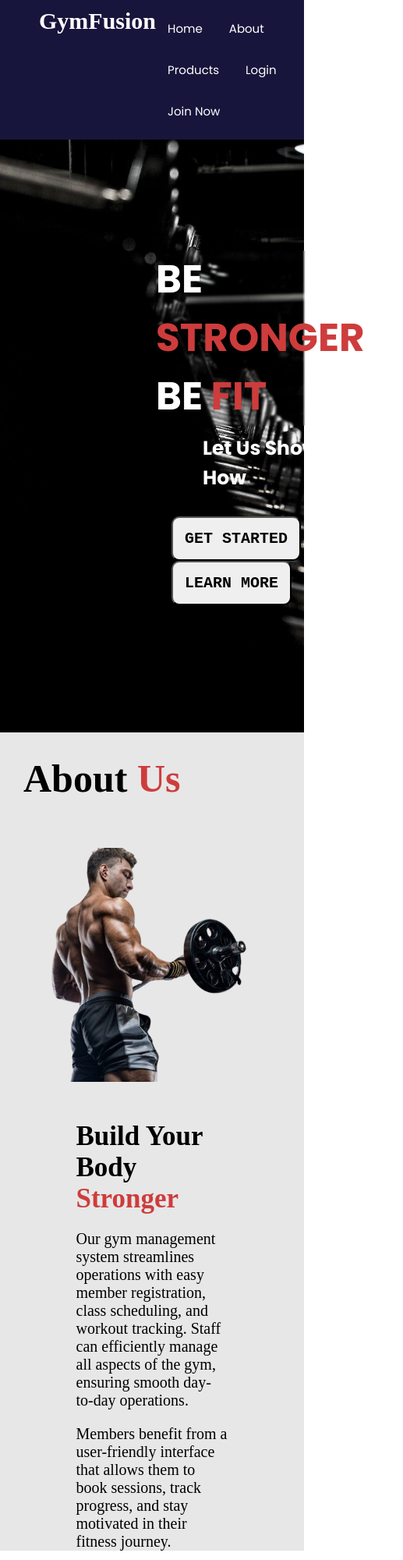
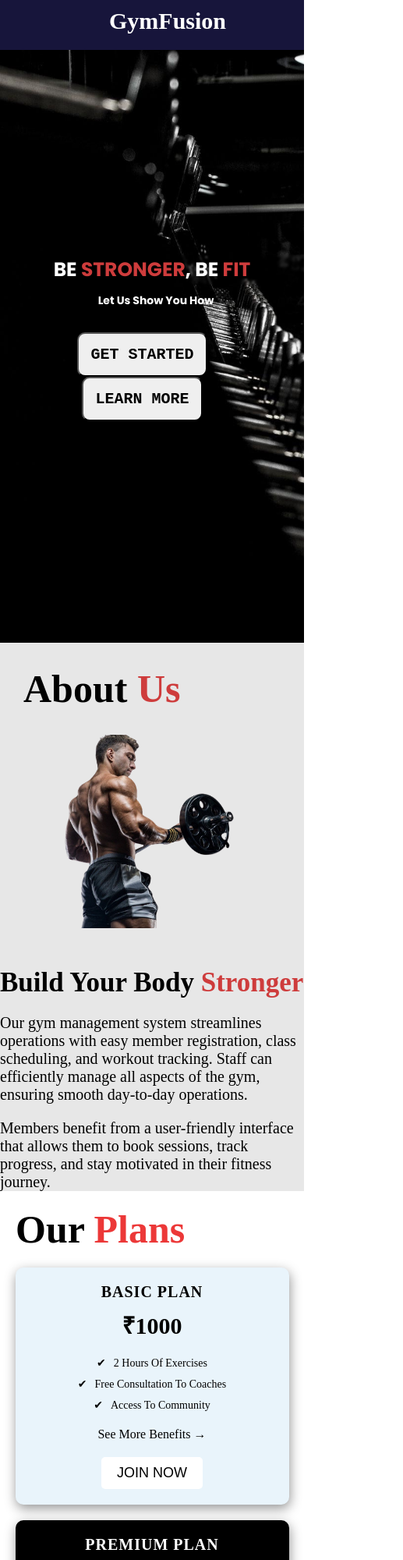
Before and after one commit to Sumanraj-P/SHAN-AI, a plain HTML site: page index.html in a window 390 px wide. Shown: the top 2000 px of the page at 78% size, 517 px wide, since content can reach past the window. Drawn offline with Linux system fonts and the light colour scheme; a web font is replaced by a local one.

Commit message:
Update style.css

```diff
--- a/style.css
+++ b/style.css
@@ -1,43 +1,43 @@
 @import url('https://fonts.googleapis.com/css2?family=Platypi:ital,wght@0,300..800;1,300..800&family=Poppins:ital,wght@0,100;0,200;0,300;0,400;0,500;0,600;0,700;0,800;0,900;1,100;1,200;1,300;1,400;1,500;1,600;1,700;1,800;1,900&display=swap');
 
-*{
+* {
     padding: 0;
     margin: 0;
     box-sizing: border-box;
 }
 
-.nav{
+.nav {
     display: flex;
     justify-content: space-between;
     padding: 10px;
     background-color: #17153B;
 }
 
-.navigation ul li{
+.navigation ul li {
     display: inline-block;
     margin: 15px;
 }
 
-.title h2{
+.title h2 {
     color: #fff;
     font-size: 50px;
     padding-left: 40px;
     font-family: "Platypi", serif;
 }
 
-.navigation ul li a{
+.navigation ul li a {
     color: #fff;
     text-decoration: none;
     font-size: 20px;
     font-family: "Poppins", sans-serif;
 }
 
-.navigation ul li a:hover{
+.navigation ul li a:hover {
     color: #2F58CD;
     text-shadow: 0 1px 2px #2F58CD;
 }
 
-.main{
+.main {
     background: url(background.jpg);
     width: 100%;
     height: 90vh;
@@ -45,35 +45,36 @@
     background-repeat: no-repeat;
     display: flex;
     align-items: center;
-
 }
 
-.texts{
+.texts {
     margin-left: 200px;
     font-family: "Poppins", sans-serif;
 }
 
-.texts h1{
+.texts h1 {
     font-size: 50px;
     color: #fff;
     backdrop-filter: blur(1px);
 }
-.texts h1 span{
+
+.texts h1 span {
     color: #ce3c3c;
 }
 
-.texts h2{
+.texts h2 {
     font-size: 25px;
     color: #fff;
     margin-left: 60px;
     margin-top: 10px;
 }
-.buttons{
+
+.buttons {
     padding: 20px;
     margin-top: 10px;
+}
 
-}
-.buttons button{
+.buttons button {
     padding: 15px;
     margin-right: 25px;
     border-radius: 10px;
@@ -83,60 +84,57 @@
     cursor: pointer;
 }
 
-.about{
+.about {
     background-color: #52515123;
 }
 
-.about h1{
+.about h1 {
     padding: 30px;
     font-size: 50px;
 }
 
-.about h1 span{
+.about h1 span {
     color: #ce3c3c;
 }
 
-.about img{
+.about img {
     margin-top: 30px;
     margin-left: 50px;
     width: 750px;
     height: 500px;
-
 }
 
-.content{
+.content {
     display: flex;
     justify-content: center;
     align-items: center;
     flex-wrap: wrap;
 }
 
-
-.content-text{
+.content-text {
     margin-top: 50px;
 }
-.content-text h3 span{color: #ce3c3c;}
-.content-text h3{
+
+.content-text h3 span {
+    color: #ce3c3c;
+}
+
+.content-text h3 {
     font-size: 35px;
 }
+
 .content-text p {
     margin-top: 20px;
     font-size: 20px;
     max-width: 500px;
 }
 
-@media screen and (max-width: 992px) {
-    .content-text p {
-        max-width: 800px;
-    }
-}
-
-.price h1{
+.price h1 {
     font-size: 50px;
     margin: 20px;
 }
 
-.price span{
+.price span {
     color: #ec3838;
 }
 
@@ -241,36 +239,167 @@
     color: #fff;
 }
 
-
-
-footer{
+footer {
     background-color: #1d1d1ec8;
     width: 100%;
     height: 60px;
     display: flex;
     justify-content: center;
     align-items: center;
-
 }
 
-@media screen and (max-width:992px) {
-    .navigation ul{
+/* Media Queries */
+@media screen and (max-width: 1000px) {
+    .navigation ul {
         padding: 0;
+    }
+    .navigation ul li {
+        margin: 10px;
     }
     .navigation ul li a{
         font-size: 15px;
     }
-    .title h2{
+    .title h2 {
         font-size: 30px;
     }
-    .content img , .content-text{
-        float: left;
-        width:50%;
+    .texts {
+        margin-left: 100px;
     }
-    .content img{
-        width:450px;
-        height: 300px;
-        margin-left: 0;
-
+    .texts h1 {
+        font-size: 40px;
+    }
+    .texts h2 {
+        font-size: 20px;
+        margin-left: 40px;
+    }
+    .about img {
+        width: 600px;
+        height: 400px;
+    }
+    .pricing-container {
+        margin: 60px auto;
+        flex-direction: column;
+        width: 90%;
+    }
+    .pricing-plan {
+        width: 80%;
+        margin-bottom: 20px;
     }
 }
+
+@media screen and (max-width: 900px) {
+    .texts {
+        margin-left: 50px;
+    }
+    .navigation ul li a{
+        font-size: 15px;
+    }
+    .title h2 {
+        font-size: 30px;
+    }
+    .texts h1 {
+        font-size: 35px;
+    }
+    .texts h2 {
+        font-size: 18px;
+        margin-left: 20px;
+    }
+    .about img {
+        width: 500px;
+        height: 350px;
+    }
+    .pricing-container {
+        margin: 40px auto;
+    }
+    .pricing-plan {
+        width: 90%;
+    }
+}
+
+@media screen and (max-width: 700px) {
+    .texts {
+        margin-left: 20px;
+    }
+    .navigation ul li a{
+        font-size: 15px;
+        display: none;
+    }
+    .title h2 {
+        font-size: 40px;
+        text-align: center;
+    }
+    .texts h1 {
+        font-size: 30px;
+    }
+    .texts h2 {
+        font-size: 16px;
+        margin-left: 10px;
+    }
+    .about img {
+        width: 400px;
+        height: 300px;
+    }
+    .pricing-container {
+        margin: 20px auto;
+    }
+    .pricing-plan {
+        width: 100%;
+    }
+    .pricing-plan ul li {
+        font-size: 16px;
+    }
+    .pricing-plan h1 {
+        font-size: 40px;
+    }
+}
+
+@media screen and (max-width: 400px) {
+    .nav {
+        flex-direction: column;
+        align-items: center;
+    }
+    .navigation ul {
+        padding: 0;
+        text-align: center;
+    }
+    .navigation ul li {
+        display: block;
+        margin: 10px 0;
+    }
+    .title h2 {
+        font-size: 30px;
+    }
+    .texts {
+        margin-left: 0;
+        text-align: center;
+    }
+    .texts h1 {
+        font-size: 25px;
+    }
+    .texts h2 {
+        font-size: 14px;
+    }
+    .about img {
+        width: 100%;
+        height: auto;
+        margin: 0;
+    }
+    .pricing-container {
+        margin: 20px auto;
+        flex-direction: column;
+    }
+    .pricing-plan {
+        width: 100%;
+        margin-bottom: 20px;
+    }
+    .pricing-plan ul li {
+        font-size: 14px;
+    }
+    .pricing-plan h1 {
+        font-size: 30px;
+    }
+    footer {
+        height: 50px;
+        font-size: 14px;
+    }
+}
```
